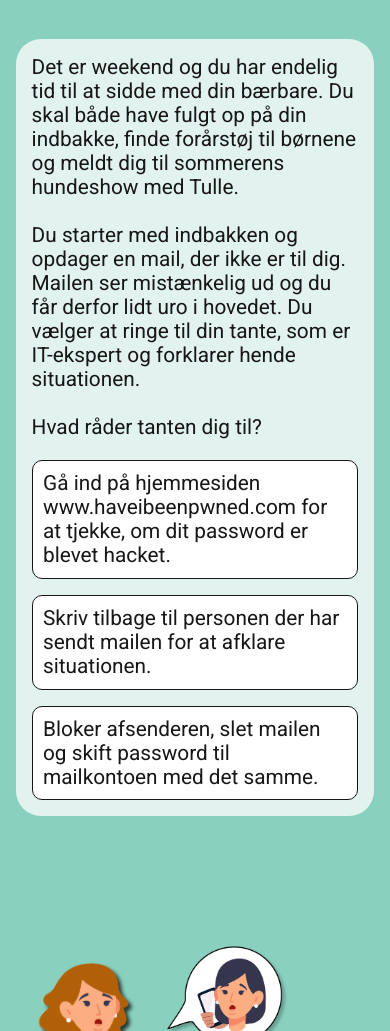
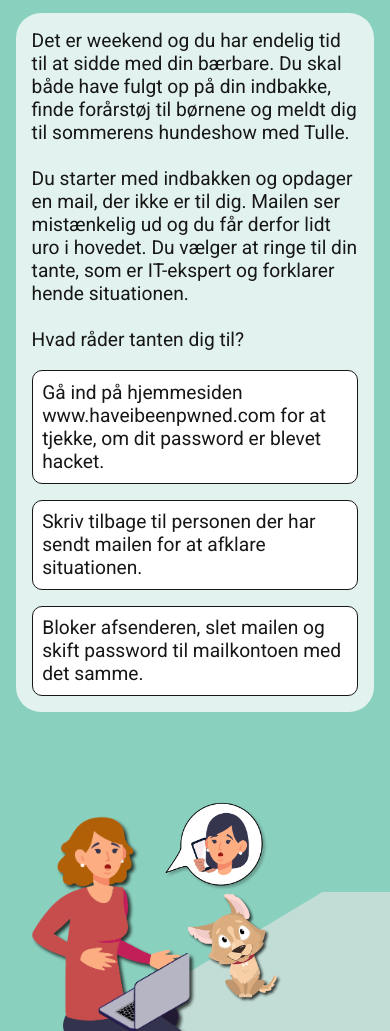
Before and after one commit to majdal01/Datasikkerhed-MLD, a plain HTML site: page Scenario-start.html in a window 390 px wide. Shown: the part 69-1100 px from the top of the page. Drawn offline with Linux system fonts and the light colour scheme; a web font is replaced by a local one.

Commit message:
De sidste rettelser til responsivitet

```diff
--- a/scenarie.js
+++ b/scenarie.js
@@ -404,7 +404,7 @@ function minMenu() {
 },
 {
  id: 61,
- text: 'Du opretter din egen profil med et nyt kodeord - et tilsvarende langt og lækkert ét af slagsen. Du skriver dit login ind i din notesbog, som du har med dig overalt og afslutter køb af børnetøj. Nu skal hunden luftes. \r\n\r\n I ugen efter kan du ikke slippe tanken om de søde pusser, man kan købe i webshoppen. Du beslutter dig for at logge på og foretage et køb mere. \r\n\r\n Men hov! Hvor er din notesbog? \r\n\r\n ! En notesbog er sårbar over for tab, tyveri eller uautoriseret adgang. Den er svær at sikre sammenlignet med digitale værktøjer til passwordhåndtering, som ofte tilbyder avancerede sikkerhedsfunktioner som kryptering og to-faktor-autentificering.',
+ text: 'Du opretter din egen profil med et nyt kodeord. Du skriver dit login ind i din notesbog, som du har med dig overalt og afslutter køb af børnetøj. \r\n\r\n I ugen efter kan du ikke slippe tanken om de søde pusser, man kan købe i webshoppen. Du beslutter dig for at logge på og foretage et køb mere. \r\n\r\n Men hov! Hvor er din notesbog? \r\n\r\n ! En notesbog er sårbar over for tab, tyveri eller uautoriseret adgang. Den er svær at sikre sammenlignet med digitale værktøjer til passwordhåndtering, som ofte tilbyder avancerede sikkerhedsfunktioner som kryptering og to-faktor-autentificering.',
  img4: 'IMG/hacker-scenario.png',
  img5: 'IMG/trekantgraa.png',
  img6: 'GIF/dollars.gif',
--- a/scss/responsitvitet.css
+++ b/scss/responsitvitet.css
@@ -31,6 +31,20 @@
     }
 }
 
+.box-scenario-klar{
+    .hund{
+        left: 2%;
+        bottom: 10%;
+    }
+    .password-pige-staa{
+        left: 12%;
+    }
+    .text-scenario-klar{
+        width: 55%;
+        top: 10%;
+    }
+}
+
 .box-scenario-start{
     .kvinde-sid{
         height: 63%;
@@ -48,20 +62,6 @@
     .boble{
         top: 20%;
         left: 22%;
-    }
-}
-
-.box-scenario-klar{
-    .hund{
-        left: 2%;
-        bottom: 10%;
-    }
-    .password-pige-staa{
-        left: 12%;
-    }
-    .text-scenario-klar{
-        width: 55%;
-        top: 10%;
     }
 }
 
@@ -285,41 +285,6 @@ header{
     }
 }
 
-.box-scenario-start{
-    height: 1200px;
-    .container{
-        padding: 1.5em;
-        width: 90%;
-        right: 5%;
-    }
-    .kvinde-sid{
-        height: 40%;
-        bottom: 1%;
-    }
-    .hund{
-        height: 18%;
-        left: 44%;
-        bottom: 10%;
-    }
-    .tante{
-        height: 20%;
-        left: 28%;
-        top: 52%;
-    }
-    .hacker{
-        height: 60%;
-    }
-    .skaerm{
-        top: 40%;
-        left: 35%;
-    }
-    .boble{
-        height: 20%;
-        top: 53%;
-        left: 45%;
-    }
-}
-
 .box-scenario-klar{
     .hund{
         height: 20%;
@@ -334,6 +299,43 @@ header{
     .text-scenario-klar{
         padding: 1.5em 1.5em 1em 2em;
         width: 60%;
+    }
+}
+
+.box-scenario-start{
+    height: 1150px;
+    .container{
+        top: 0;
+        padding: 1.5em;
+        width: 90%;
+        right: 5%;
+    }
+    .kvinde-sid{
+        height: 40%;
+        bottom: 1%;
+    }
+    .hund{
+        height: 18%;
+        left: 34%;
+        bottom: 14%;
+    }
+    .tante{
+        height: 20%;
+        left: 24%;
+        top: 52%;
+    }
+    .hacker{
+        height: 60%;
+        left: 15%;
+    }
+    .skaerm{
+        top: 40%;
+        left: 40%;
+    }
+    .boble{
+        height: 20%;
+        top: 53%;
+        left: 45%;
     }
 }
 
@@ -399,6 +401,7 @@ p{
 }
 
 .box-scenario-start{
+
     .hacker{
         height: 55%;
     }
@@ -437,6 +440,7 @@ header{
         top: 38%;
     }
 }
+
 .box-hacking{
     grid-template: 0em 1fr 5em / 2em 1fr 2em;
     .hacking-hacker{
@@ -520,13 +524,18 @@ grid-template: 0em 1fr 5em / 2em 1fr 2em;
 }
 
 .box-scenario-start{
-    height: 1350px;
+    height: 1250px;
+    .kvinde-sid{
+        height: 37%;
+        left: 8%;
+    }
     .tante{
+        height: 18%;
         left: 35%;
     }
     .hund{
-        height: 18%;
-        left: 55%;
+        height: 16%;
+        left: 45%;
     }
     .boble{
         left: 55%;
@@ -652,25 +661,27 @@ header{
 }
 
 .box-scenario-start{
-    height: 1150px;
+    height: 1050px;
 
     .kvinde-sid{
-        height: 32%;
+        height: 36%;
         bottom: 1%;
+        left: 8%;
     }
     .hund{
-        height: 12%;
-        left: 55%;
-        bottom: 10%;
+        height: 14%;
+        left: 43%;
+        bottom: 14%;
     }
     .boble{
-        top: 62%;
+        top: 56%;
         height: 18%;
+        left: 40%;
     }
     .tante{
-        height: 14%;
-        left: 28%;
-        top: 63%;
+        height: 16%;
+        left: 32%;
+        top: 58%;
     }
     .hacker{
         height: 50%;
@@ -717,6 +728,29 @@ header{
     .side2dame{
         height: 35%;
         top: 58%;
+    }
+
+}
+
+.box-scenario-start{
+   height: 1150px;
+    .kvinde-sid{
+        height: 34%;
+        bottom: 1%;
+    }
+    .hund{
+        height: 13%;
+        left: 45%;
+        bottom: 14%;
+    }
+    .tante{
+        height: 15%;
+        left: 35%;
+        top: 60%;
+    }
+    .boble{
+        top: 60%;
+        height: 15%;
     }
 
 }
@@ -837,7 +871,7 @@ p{
 }
 
 .box-scenario-klar{
-    height: 1200px;
+    height: 1100px;
     grid-template: 0em 1fr 5em / 1em 1fr 1em;
     .text-scenario-klar{
         width: 92%;
@@ -848,17 +882,17 @@ p{
         padding-right: 1em;
     }
     .respons-right{
-        padding-right: 1em;
+        padding-right: 6em;
     }
     .password-pige-staa{
-        left: 60%;
+        left: 68%;
         height: 28%;
-        top: 67%;
+        top: 63%;
     }
     .hund{
-        left: 40%;
+        left: 45%;
         height: 12%;
-        top: 83%;
+        top: 80%;
     }
     .pile-placering{
         gap: 1em;
@@ -869,7 +903,7 @@ p{
 }
 
 .box-scenario-start{
-    height: 1200px;
+    height: 1050px;
     grid-template: 0em 1fr 5em / 1em 1fr 1em;
     .container{
         padding: 1em;
@@ -882,8 +916,8 @@ p{
     }
     .hund{
         height: 11%;
-        left: 55%;
-        bottom: 10%;
+        left: 45%;
+        bottom: 15%;
     }
     .tante{
         height: 14%;
@@ -899,6 +933,12 @@ p{
     .skaerm{
         top: 60%;
         height: 10%;
+    }
+    #text{
+        font-size: 1.2em;
+    }
+    .btn{
+        font-size: 1.2em;
     }
 }
 
@@ -1004,17 +1044,14 @@ p{
 }
 
 .box-scenario-klar{
-    height: 1300px;
-
     .password-pige-staa{
-        left: 60%;
-        height: 20%;
-        top: 75%;
+        height: 25%;
+        top: 70%;
     }
     .hund{
-        left: 38%;
-        height: 8%;
-        top: 87%;
+        height: 10%;
+        top: 86%;
+        left: 52%;
     }
     .pile-placering{
         gap: 1em;
@@ -1025,14 +1062,14 @@ p{
 }
 
 .box-scenario-start{
-    height: 1300px;
+    height: 1100px;
         .kvinde-sid{
             height: 26%;
             bottom: 1%;
         }
         .hund{
             height: 10%;
-            left: 55%;
+            left: 48%;
             bottom: 10%;
         }
         .tante{
@@ -1056,7 +1093,6 @@ p{
 
 .box-scenario-faerdig{
     .text-scenario-faerdig{
-
         .knap{
             font-size: 1.7em;
         }
@@ -1068,8 +1104,6 @@ p{
     }
 }
 
-
-
 }
 
 @media screen and (max-width: 350px) {
@@ -1080,4 +1114,16 @@ p{
             top: 65%;
         }
     }
+    .box-scenario-klar{
+        height: 1300px;
     }
+
+    .box-scenario-start{
+        .hund{
+        left: 55%;
+    }
+    .boble{
+        left: 50%;
+    }
+}
+}
--- a/scss/style.scss
+++ b/scss/style.scss
@@ -722,7 +722,7 @@ display: inline-block;
         width: 50%;
         position: absolute;
         right: 5%;
-        top: 10%;
+        top: 5%;
         background-color: partial.$bg-color-textbox;
     }
 
```
Also changed, not shown: Scenario-start.html (+1 -1 lines), scss/style.css, 1 other file. Lines whose indentation alone changed are shown as unchanged.
